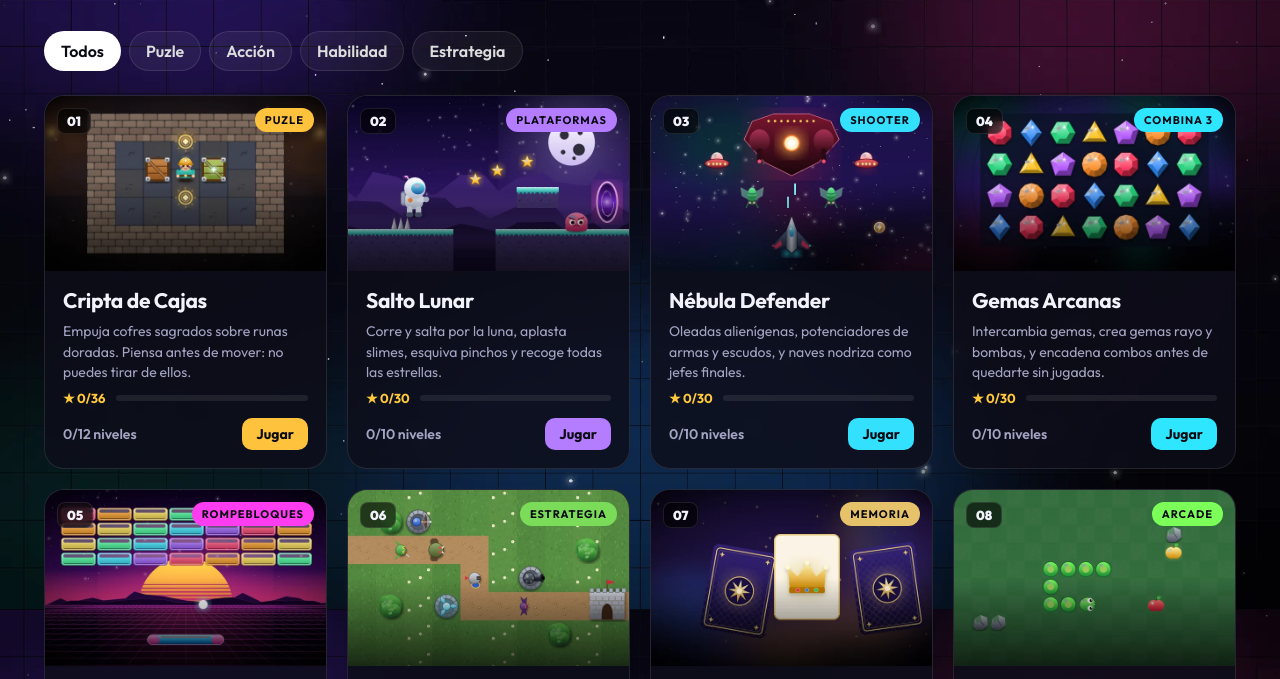
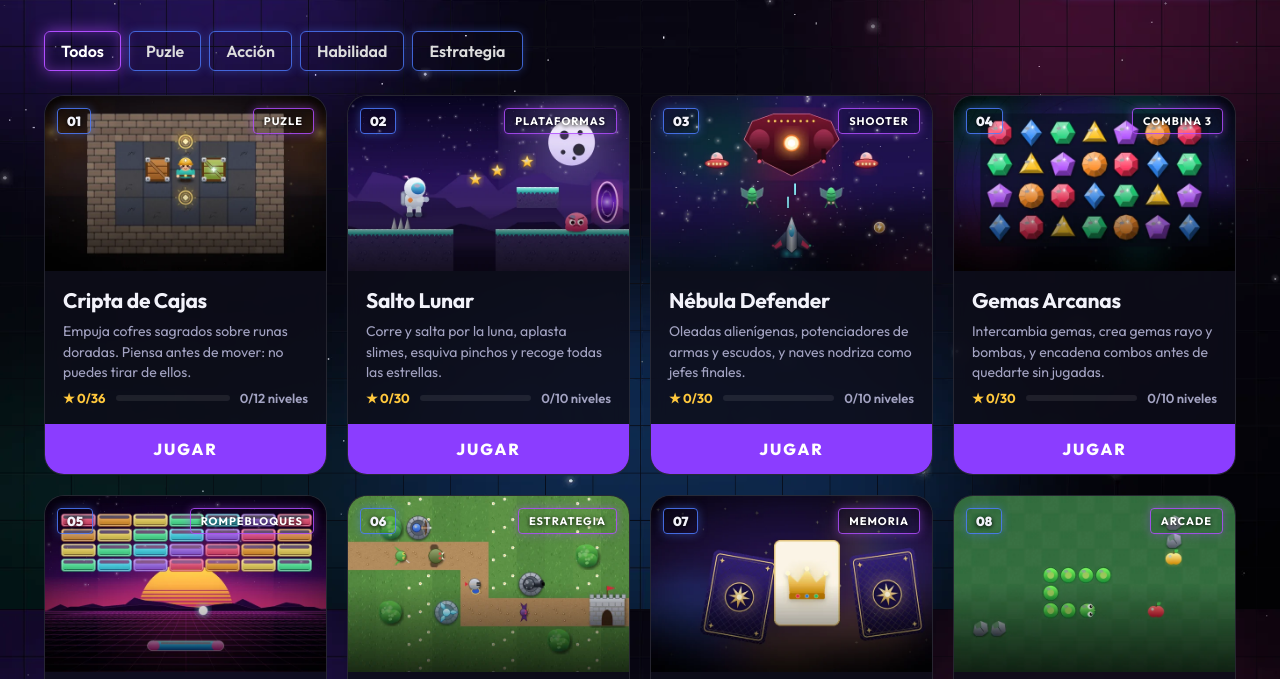
Before and after one commit to computacionproyecto981-lab/paolo, a plain HTML site: page index.html in a window 1280 px wide. Shown: the part 191-870 px from the top of the page. Drawn offline with Linux system fonts and the light colour scheme.

Commit message:
Estilo holográfico: cajas de esquinas rectas con borde neón y botón Jugar a todo el ancho
Co-Authored-By: Claude Opus 5.5 <noreply@anthropic.com>

```diff
--- a/index.html
+++ b/index.html
@@ -7,7 +7,7 @@
 <link rel="preconnect" href="https://fonts.googleapis.com"><link rel="preconnect" href="https://fonts.gstatic.com" crossorigin>
 <link href="https://fonts.googleapis.com/css2?family=Outfit:wght@400;600;700;800;900&display=swap" rel="stylesheet">
 <style>
-:root{--bg:#06060d;--line:rgba(255,255,255,.1);--muted:#a3a3c2;--gold:#ffc83d}
+:root{--holo:#b14dff;--holo-blue:#4d7cff;--bg:#06060d;--line:rgba(255,255,255,.1);--muted:#a3a3c2;--gold:#ffc83d}
 *{box-sizing:border-box}
 body{margin:0;min-height:100vh;background:#06060d url(assets/hub/bg.webp) center top/cover fixed;color:#f2f2fa;font-family:'Outfit',system-ui,sans-serif}
 .wrap{max-width:1240px;margin:0 auto;padding:48px 24px 64px}
@@ -15,29 +15,30 @@ header{display:flex;align-items:flex-end;justify-content:space-between;gap:24px;
 .logo{font-size:clamp(44px,7vw,84px);font-weight:900;letter-spacing:-2px;line-height:.9;margin:0}
 .logo span{background:linear-gradient(90deg,#ff3df0,#ffb347,#2ee6ff);-webkit-background-clip:text;background-clip:text;color:transparent}
 .sub{color:var(--muted);font-size:18px;margin:12px 0 0;max-width:560px;line-height:1.45}
-.total{background:rgba(255,255,255,.05);border:1px solid var(--line);border-radius:18px;padding:16px 22px;text-align:right;backdrop-filter:blur(10px)}
+.total{background:transparent;border:1px solid color-mix(in srgb,var(--holo) 75%,transparent);box-shadow:0 0 10px color-mix(in srgb,var(--holo) 28%,transparent);border-radius:6px;padding:16px 22px;text-align:right;backdrop-filter:blur(10px)}
 .total b{display:block;font-size:34px;color:var(--gold)}
 .total small{color:var(--muted);letter-spacing:1.5px;text-transform:uppercase;font-size:11px}
 .filters{display:flex;gap:8px;flex-wrap:wrap;margin-bottom:24px}
-.filters button{font:inherit;font-weight:600;color:#ddd;background:rgba(255,255,255,.05);border:1px solid var(--line);padding:9px 16px;border-radius:999px;cursor:pointer;transition:.15s}
-.filters button:hover{color:#fff;border-color:rgba(255,255,255,.3)}
-.filters button.on{background:#fff;color:#0b0b14}
+.filters button{font:inherit;font-weight:600;color:#ddd;background:transparent;border:1px solid color-mix(in srgb,var(--holo-blue) 80%,transparent);box-shadow:0 0 10px color-mix(in srgb,var(--holo-blue) 30%,transparent);padding:9px 16px;border-radius:6px;cursor:pointer;transition:.15s}
+.filters button:hover{color:#fff;border-color:var(--holo-blue);box-shadow:0 0 16px color-mix(in srgb,var(--holo-blue) 55%,transparent)}
+.filters button.on{color:#fff;border-color:var(--holo);box-shadow:0 0 16px color-mix(in srgb,var(--holo) 60%,transparent),inset 0 0 12px color-mix(in srgb,var(--holo) 35%,transparent)}
 .grid{display:grid;grid-template-columns:repeat(auto-fill,minmax(270px,1fr));gap:20px}
 .card{position:relative;display:flex;flex-direction:column;border-radius:20px;overflow:hidden;background:rgba(14,14,26,.82);border:1px solid var(--line);text-decoration:none;color:inherit;transition:transform .25s cubic-bezier(.2,1.2,.4,1),box-shadow .25s,border-color .25s;backdrop-filter:blur(8px)}
 .card:hover{transform:translateY(-6px);border-color:var(--c);box-shadow:0 24px 60px rgba(0,0,0,.5),0 0 0 1px var(--c),0 0 40px color-mix(in srgb,var(--c) 30%,transparent)}
 .thumb{position:relative;aspect-ratio:16/10;overflow:hidden}
 .thumb img{width:100%;height:100%;object-fit:cover;display:block;transition:transform .5s}
 .card:hover .thumb img{transform:scale(1.06)}
-.num{position:absolute;top:12px;left:12px;font-weight:900;font-size:13px;background:rgba(0,0,0,.6);border:1px solid var(--line);padding:4px 9px;border-radius:8px;backdrop-filter:blur(6px)}
-.tag{position:absolute;top:12px;right:12px;font-size:11px;font-weight:700;letter-spacing:1px;text-transform:uppercase;color:#0b0b14;background:var(--c);padding:5px 10px;border-radius:999px}
-.body{padding:16px 18px 18px;display:flex;flex-direction:column;gap:8px;flex:1}
+.num{position:absolute;top:12px;left:12px;font-weight:900;font-size:13px;background:transparent;border:1px solid color-mix(in srgb,var(--holo-blue) 85%,transparent);box-shadow:0 0 10px color-mix(in srgb,var(--holo-blue) 40%,transparent);padding:4px 9px;border-radius:4px;text-shadow:0 1px 4px #000}
+.tag{position:absolute;top:12px;right:12px;font-size:11px;font-weight:700;letter-spacing:1px;text-transform:uppercase;color:#fff;background:transparent;border:1px solid color-mix(in srgb,var(--holo) 85%,transparent);box-shadow:0 0 10px color-mix(in srgb,var(--holo) 40%,transparent);padding:5px 10px;border-radius:4px;text-shadow:0 1px 4px #000}
+.body{padding:16px 18px 0;display:flex;flex-direction:column;gap:8px;flex:1}
 .body h3{margin:0;font-size:21px;letter-spacing:-.3px}
 .body p{margin:0;color:var(--muted);font-size:14px;line-height:1.45;flex:1}
 .prog{display:flex;align-items:center;gap:10px;font-size:13px;color:var(--gold);font-weight:700}
 .bar{flex:1;height:6px;border-radius:4px;background:rgba(255,255,255,.08);overflow:hidden}
 .bar i{display:block;height:100%;background:linear-gradient(90deg,var(--c),#fff)}
-.play{margin-top:4px;display:flex;justify-content:space-between;align-items:center;font-weight:700;font-size:14px}
-.play span:last-child{background:var(--c);color:#0b0b14;padding:7px 14px;border-radius:10px}
+.lvls{color:var(--muted);font-weight:600;font-size:13px}
+.play{margin:10px -18px 0;display:block;text-align:center;background:#8b3dff;color:#fff;font-weight:800;font-size:16px;letter-spacing:2px;text-transform:uppercase;padding:15px 18px;transition:filter .2s,box-shadow .2s}
+.card:hover .play{filter:brightness(1.15);box-shadow:0 0 24px color-mix(in srgb,#8b3dff 70%,transparent)}
 footer{margin-top:44px;color:var(--muted);font-size:13px;text-align:center}
 footer button{font:inherit;color:var(--muted);background:none;border:1px solid var(--line);border-radius:8px;padding:6px 12px;cursor:pointer;margin-left:8px}
 @media (max-width:600px){.wrap{padding:28px 16px 48px}.total{text-align:left}}
@@ -85,8 +86,8 @@ function render() {
     const done = Math.min(g.levels, (p.unlocked || 1) - 1);
     a.innerHTML = `<div class="thumb"><img src="assets/covers/${g.id}.webp" alt="" loading="lazy"><span class="num">${String(i + 1).padStart(2, '0')}</span><span class="tag">${g.genre}</span></div>
       <div class="body"><h3>${g.title}</h3><p>${g.d}</p>
-      <div class="prog">★ ${stars}/${g.levels * 3}<div class="bar"><i style="width:${stars / (g.levels * 3) * 100}%"></i></div></div>
-      <div class="play"><span style="color:var(--muted);font-weight:600">${done}/${g.levels} niveles</span><span>${done ? 'Continuar' : 'Jugar'}</span></div></div>`;
+      <div class="prog">★ ${stars}/${g.levels * 3}<div class="bar"><i style="width:${stars / (g.levels * 3) * 100}%"></i></div><span class="lvls">${done}/${g.levels} niveles</span></div>
+      <div class="play">${done ? 'Continuar' : 'Jugar'}</div></div>`;
     grid.append(a);
   });
   document.getElementById('total').textContent = total;
--- a/shared/engine.js
+++ b/shared/engine.js
@@ -219,7 +219,7 @@
         h('p', { class: 'lead' }, cfg.tagline || ''),
         helpBlock(),
         h('div', { class: 'meta' }, `★ ${totalStars(cfg.id)} / ${cfg.levels * 3}  ·  ${cfg.levels} niveles`),
-        h('div', { class: 'row' }, h('button', { class: 'btn primary', onclick: () => { Sound.init(); Sound.play('click'); showLevels(); } }, 'Jugar'))
+        h('div', { class: 'row full' }, h('button', { class: 'btn primary', onclick: () => { Sound.init(); Sound.play('click'); showLevels(); } }, 'Jugar'))
       ]);
     }
     function showLevels() {
--- a/shared/style.css
+++ b/shared/style.css
@@ -81,3 +81,30 @@ button{font-family:inherit}
   .panel h1{font-size:28px}
   .levels{grid-template-columns:repeat(4,1fr)}
 }
+
+/* ===== Interfaz holográfica: cajas técnicas con borde neón y fondo invisible ===== */
+:root{
+  --holo:#b14dff;            /* morado neón */
+  --holo-blue:#4d7cff;       /* azul espacial */
+  --holo-line:color-mix(in srgb,var(--holo) 75%,transparent);
+  --holo-line-blue:color-mix(in srgb,var(--holo-blue) 80%,transparent);
+  --holo-glow:0 0 10px color-mix(in srgb,var(--holo) 28%,transparent);
+  --holo-glow-blue:0 0 10px color-mix(in srgb,var(--holo-blue) 30%,transparent);
+  --r-tech:6px;
+}
+/* cajas de información: morado neón */
+.chip,.help li,.stats div{background:transparent;border:1px solid var(--holo-line);border-radius:var(--r-tech);box-shadow:var(--holo-glow)}
+/* cajas de controles: azul espacial */
+.back,.ib,.btn,.lv,.toast{background:transparent;border:1px solid var(--holo-line-blue);border-radius:var(--r-tech);box-shadow:var(--holo-glow-blue)}
+.back:hover,.ib:hover,.btn:hover,.lv:hover:not(.locked){background:transparent;border-color:var(--holo-blue);box-shadow:0 0 16px color-mix(in srgb,var(--holo-blue) 55%,transparent)}
+.lv.done{background:transparent;border-color:var(--holo);box-shadow:var(--holo-glow)}
+.toast{background:transparent;backdrop-filter:blur(6px)}
+.touch button{border-radius:8px;background:transparent;border:1px solid var(--holo-line-blue);box-shadow:var(--holo-glow-blue)}
+.touch button.on{background:transparent;border-color:var(--holo);box-shadow:0 0 18px color-mix(in srgb,var(--holo) 60%,transparent)}
+/* el botón principal mantiene su color sólido */
+.btn.primary{background:var(--accent);border-color:transparent;box-shadow:0 8px 24px color-mix(in srgb,var(--accent) 45%,transparent)}
+.btn.primary:hover{background:var(--accent);filter:brightness(1.1)}
+/* Botón "Jugar": barra larga a todo el ancho inferior de la tarjeta */
+.row.full{display:block;margin:10px -26px -26px}
+.row.full .btn{display:block;width:100%;border-radius:0 0 21px 21px;padding:18px;font-size:18px;letter-spacing:2px;text-transform:uppercase;box-shadow:none}
+.row.full .btn:hover{transform:none}
```
Also changed, not shown: games/bastion.html (+3 -3 lines).
